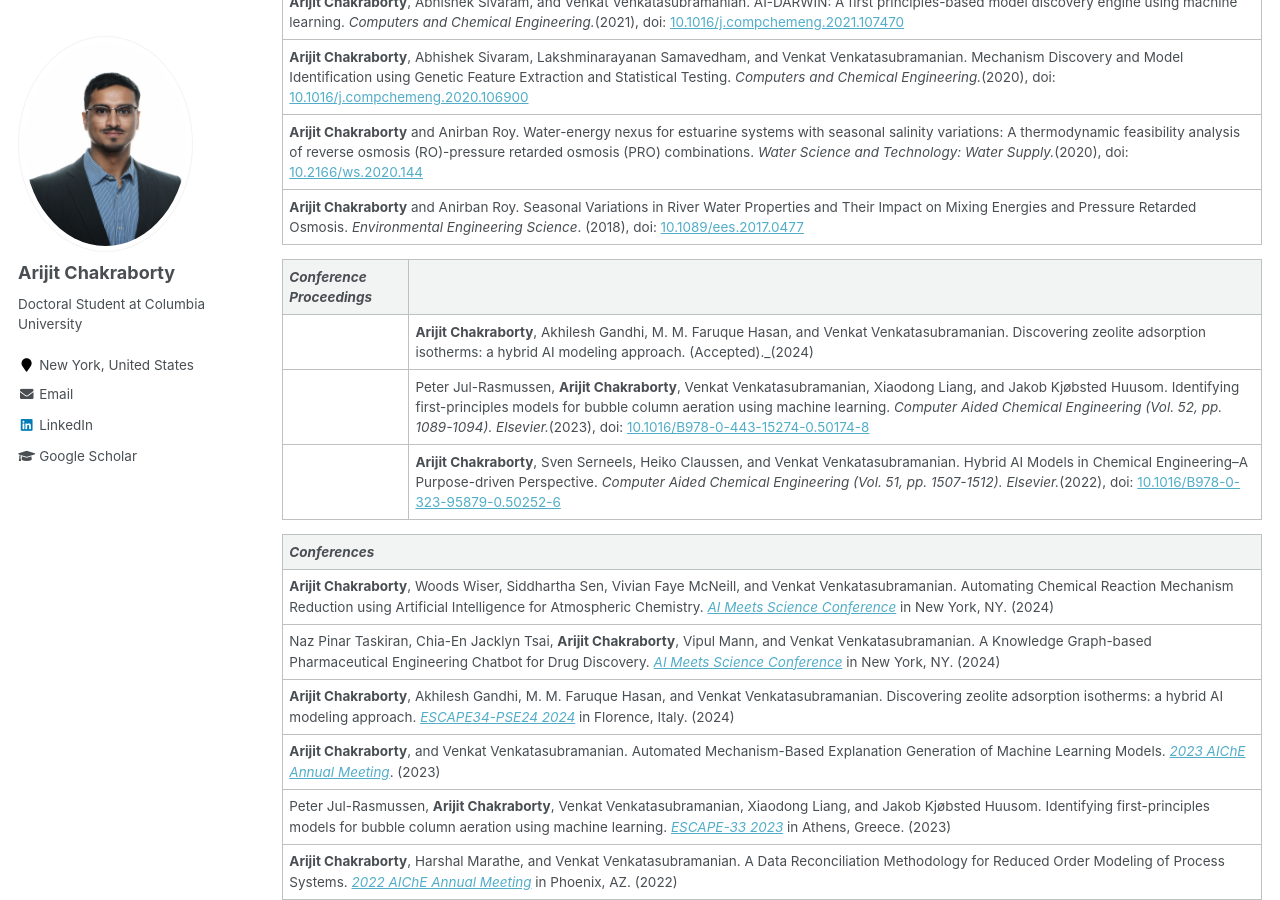
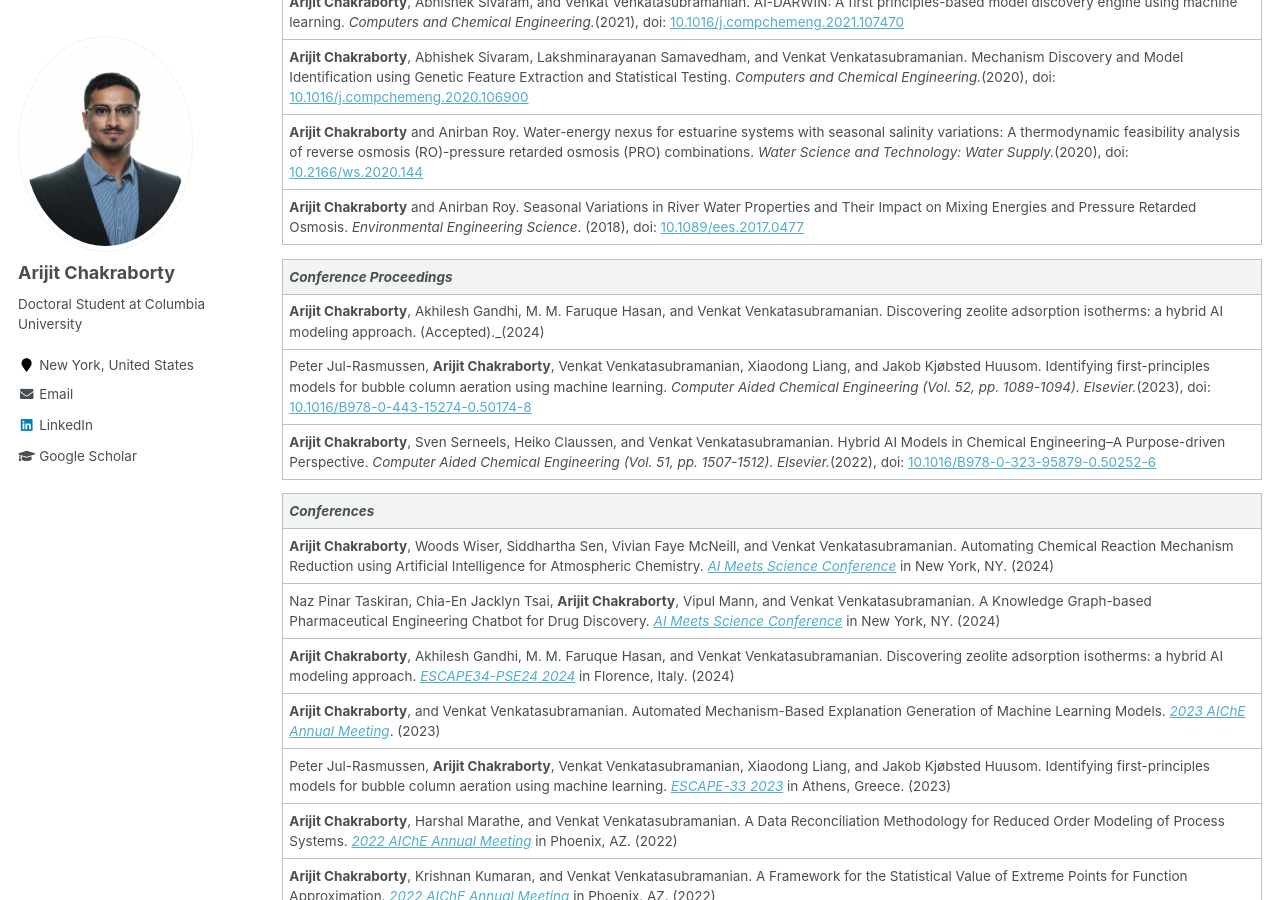
Before and after one commit to arijitc099/arijitc099.github.io, a Jekyll site: the page built from _pages/experience.md, in a window 1280 px wide and 900 px high, scrolled down 458 px. Built offline with Jekyll 4.4.1, drawn with Linux system fonts in a browser that asks for light colours.

```diff
--- a/_pages/experience.md
+++ b/_pages/experience.md
@@ -18,7 +18,7 @@ author_profile: true
 |**Arijit Chakraborty** and Anirban Roy. Seasonal Variations in River Water Properties and Their Impact on Mixing Energies and Pressure Retarded Osmosis. _Environmental Engineering Science_. (2018), doi: [10.1089/ees.2017.0477](https://doi.org/10.1089/ees.2017.0477) <!-- [(PDF)](../files/paper1.pdf)  -->|
 
 
-_Conference Proceedings_|
+|_Conference Proceedings_|
 |:-|
 |**Arijit Chakraborty**, Akhilesh Gandhi, M. M. Faruque Hasan, and Venkat Venkatasubramanian. Discovering zeolite adsorption isotherms: a hybrid AI modeling approach. (Accepted)._(2024)|
 |Peter Jul-Rasmussen, **Arijit Chakraborty**, Venkat Venkatasubramanian, Xiaodong Liang, and Jakob Kjøbsted Huusom. Identifying first-principles models for bubble column aeration using machine learning. _Computer Aided Chemical Engineering (Vol. 52, pp. 1089-1094). Elsevier._(2023), doi: [10.1016/B978-0-443-15274-0.50174-8](https://doi.org/10.1016/B978-0-443-15274-0.50174-8)|
```
